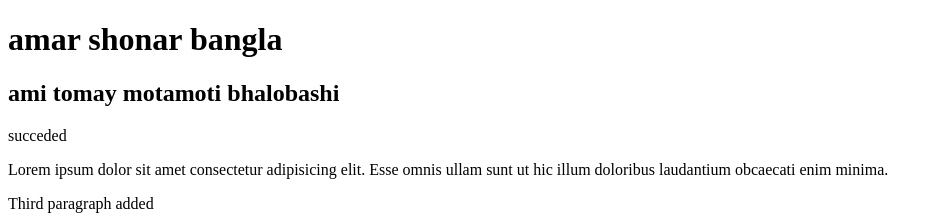
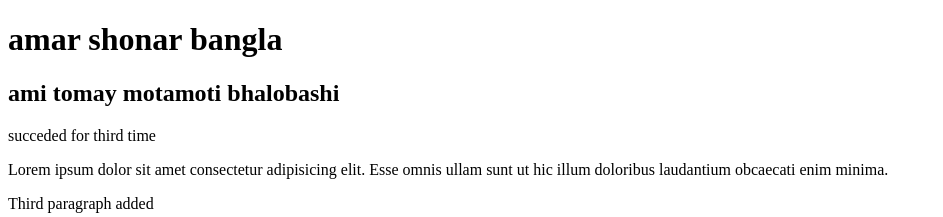
Before and after one commit to saleheen1911/github-attempt, a plain HTML site: page index.html in a window 1280 px wide. Shown: the top 217 px of the page, without its empty margins (0-943 px from the left). Drawn offline with Linux system fonts and the light colour scheme.

Commit message:
third time

```diff
--- a/index.html
+++ b/index.html
@@ -8,7 +8,7 @@
 <body>
     <h1>amar shonar bangla</h1>
     <h2>ami tomay motamoti bhalobashi</h2>
-    <p>succeded</p>
+    <p>succeded for third time</p>
     <p>Lorem ipsum dolor sit amet consectetur adipisicing elit. Esse omnis ullam sunt ut hic illum doloribus laudantium obcaecati enim minima.</p>
     <p>Third paragraph added</p>
     <a href="https://www.google.com">Go to google</a>
```
